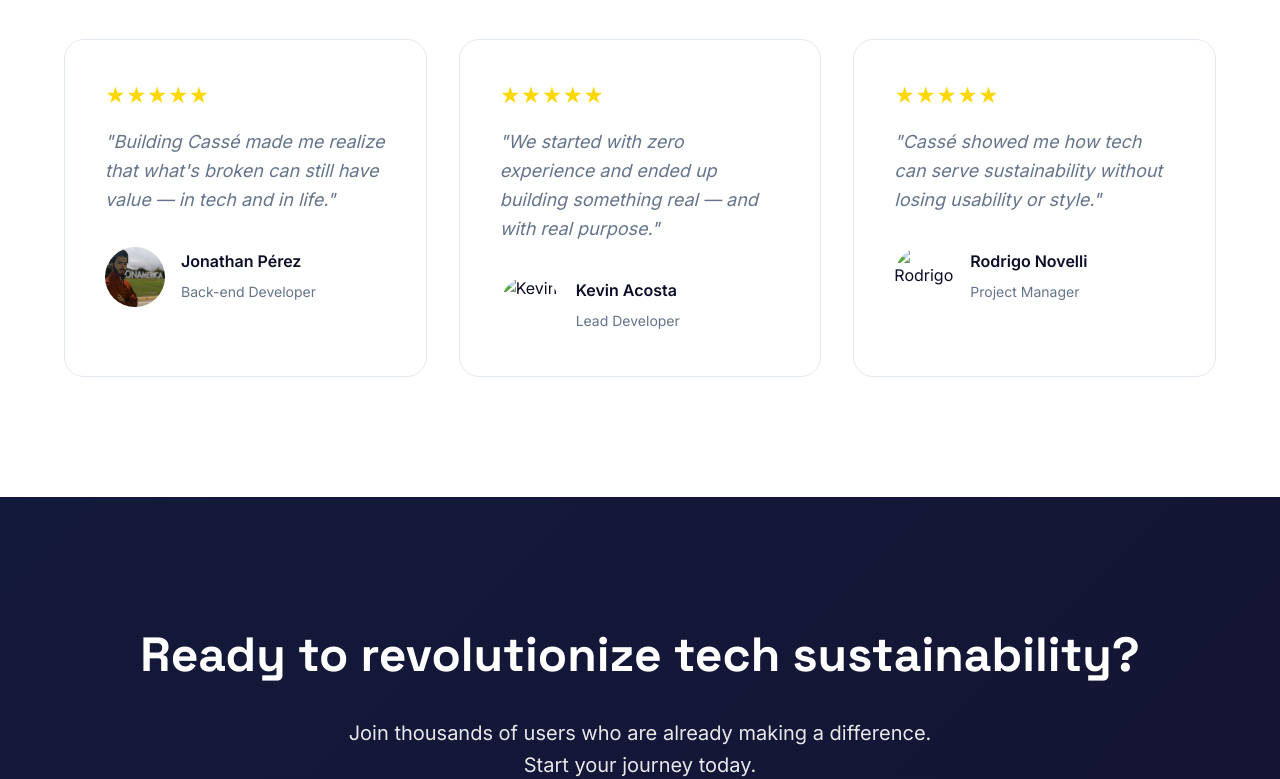
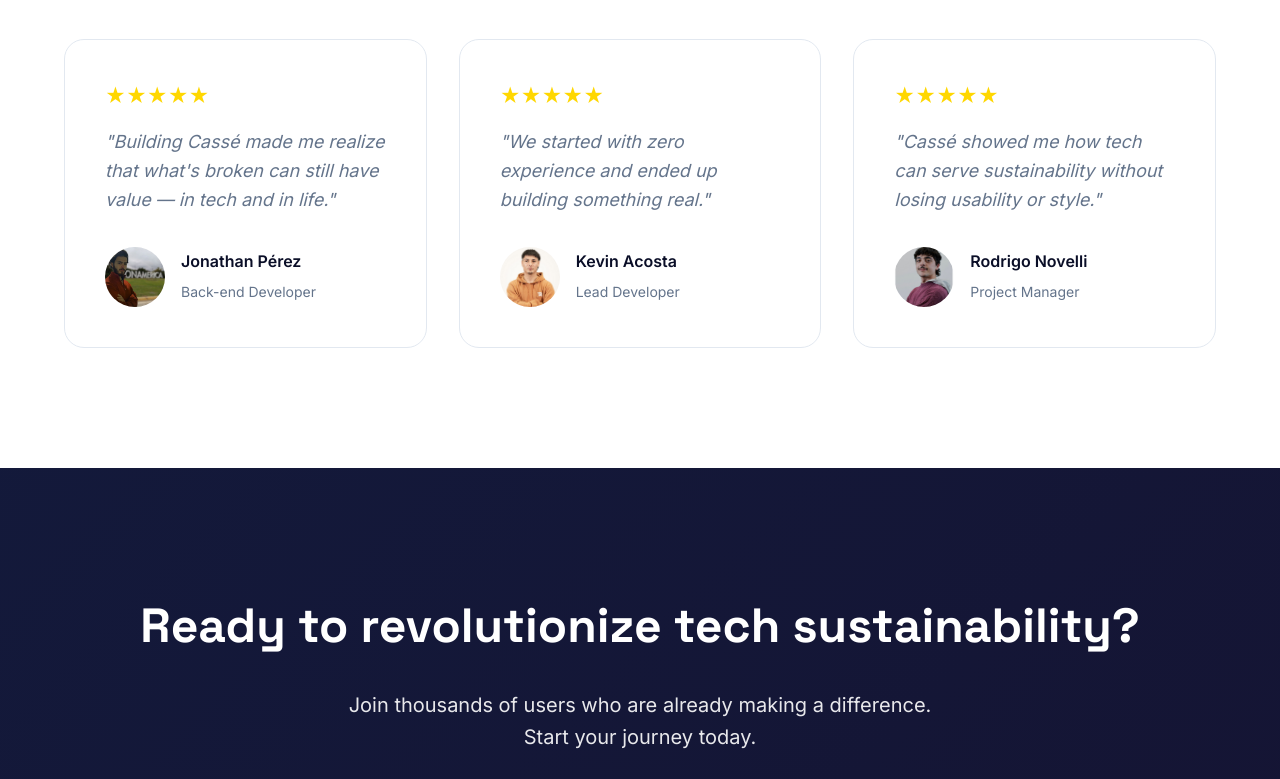
Before and after one commit to Jonatha32/Casse_Landing_Page, a plain HTML site: page index.html in a window 1280 px wide. Shown: the part 4820-5599 px from the top of the page. Drawn offline with Linux system fonts and the light colour scheme.

Commit message:
Everything

```diff
--- a/index.html
+++ b/index.html
@@ -346,11 +346,11 @@
             <div class="testimonial-card">
                 <div class="testimonial-content">
                     <div class="stars">★★★★★</div>
-                    <p>"We started with zero experience and ended up building something real — and with real purpose."</p>
+                    <p>"We started with zero experience and ended up building something real."</p>
                 </div>
                 <div class="testimonial-author">
                     <div class="author-avatar">
-                        <img src="assets/kevin.jpg" alt="Kevin">
+                        <img src="images/kevin.jpg" alt="Kevin">
                     </div>
                     <div class="author-info">
                         <h4>Kevin Acosta</h4>
@@ -365,7 +365,7 @@
                 </div>
                 <div class="testimonial-author">
                     <div class="author-avatar">
-                        <img src="assets/rodrigo.jpg" alt="Rodrigo">
+                        <img src="images/rodri.jpg" alt="Rodrigo">
                     </div>
                     <div class="author-info">
                         <h4>Rodrigo Novelli</h4>
```
Also changed, not shown: team.html (+2 -2 lines), 1 other file.
